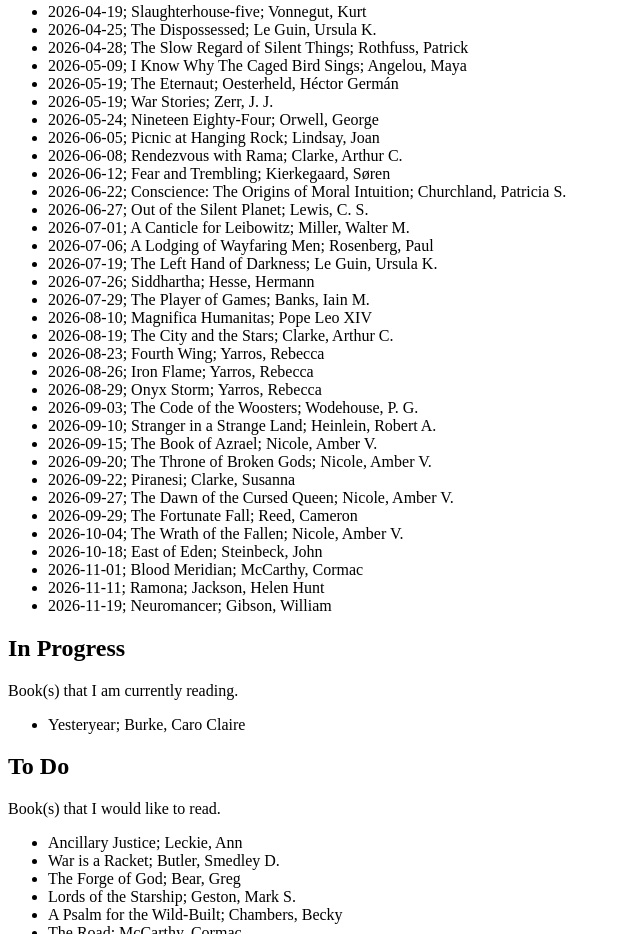
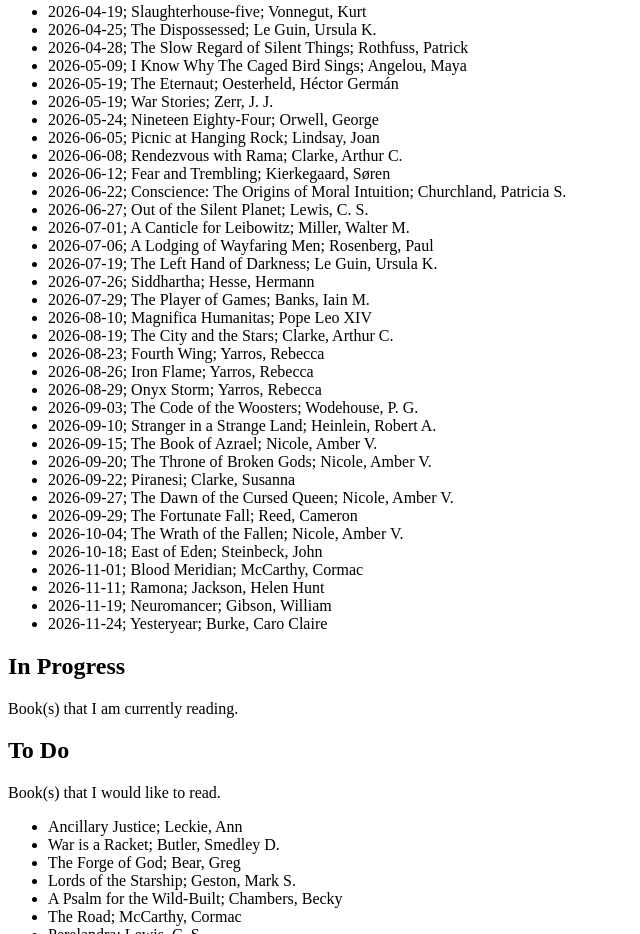
Before and after one commit to skybaks/skybaks.github.io, a plain HTML site: page books.html in a window 1280 px wide. Shown: the part 232-1166 px from the top of the page, without its empty margins (0-640 px from the left). Drawn offline with Linux system fonts and the light colour scheme.

Commit message:
Finished yesteryear

```diff
--- a/books.html
+++ b/books.html
@@ -51,13 +51,13 @@
             <li>2026-11-01; Blood Meridian; McCarthy, Cormac</li>
             <li>2026-11-11; Ramona; Jackson, Helen Hunt</li>
             <li>2026-11-19; Neuromancer; Gibson, William</li>
+            <li>2026-11-24; Yesteryear; Burke, Caro Claire</li>
         </ul>
 
         <h2>In Progress</h2>
         Book(s) that I am currently reading.
 
         <ul>
-            <li>Yesteryear; Burke, Caro Claire</li>
         </ul>
 
         <h2>To Do</h2>
```
